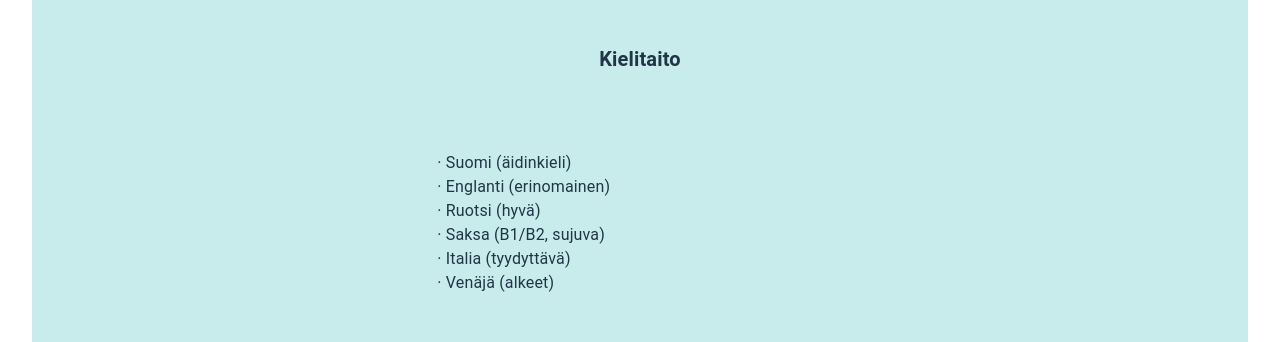
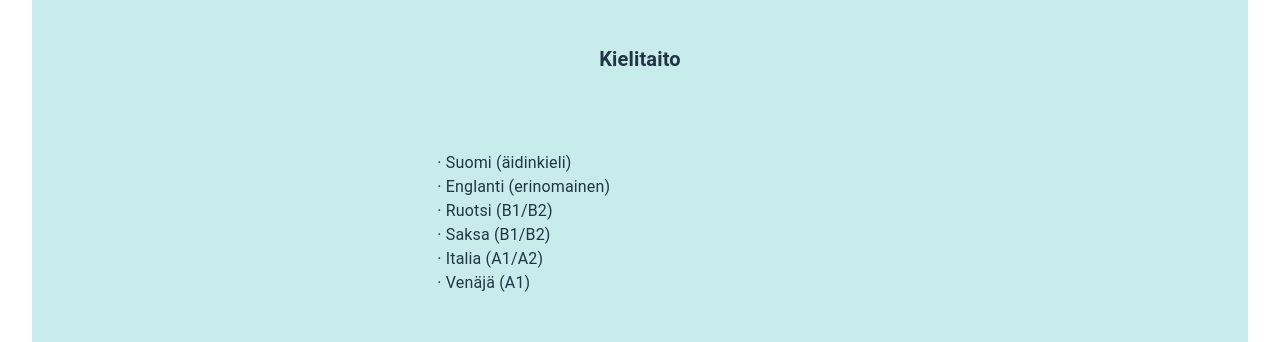
Before and after one commit to juvalta/cv, a React (Vite) app: page /#/cv in a window 1280 px wide. Shown: the part 987-1329 px from the top of the page. Built offline with nearby package versions, Linux system fonts and the light colour scheme.

Commit message:
Language changes

```diff
--- a/src/components/LandingPage.jsx
+++ b/src/components/LandingPage.jsx
@@ -20,10 +20,10 @@ function LandingPage() {
   const kielitaito = `
               · Suomi (äidinkieli)
               · Englanti (erinomainen)
-              · Ruotsi (hyvä)
-              · Saksa (B1/B2, sujuva)
-              · Italia (tyydyttävä)
-              · Venäjä (alkeet)
+              · Ruotsi (B1/B2)
+              · Saksa (B1/B2)
+              · Italia (A1/A2)
+              · Venäjä (A1)
   `
   const githublinkki = <>· Github: <a href="https://github.com/juvalta">https://github.com/juvalta</a></>
 
```
